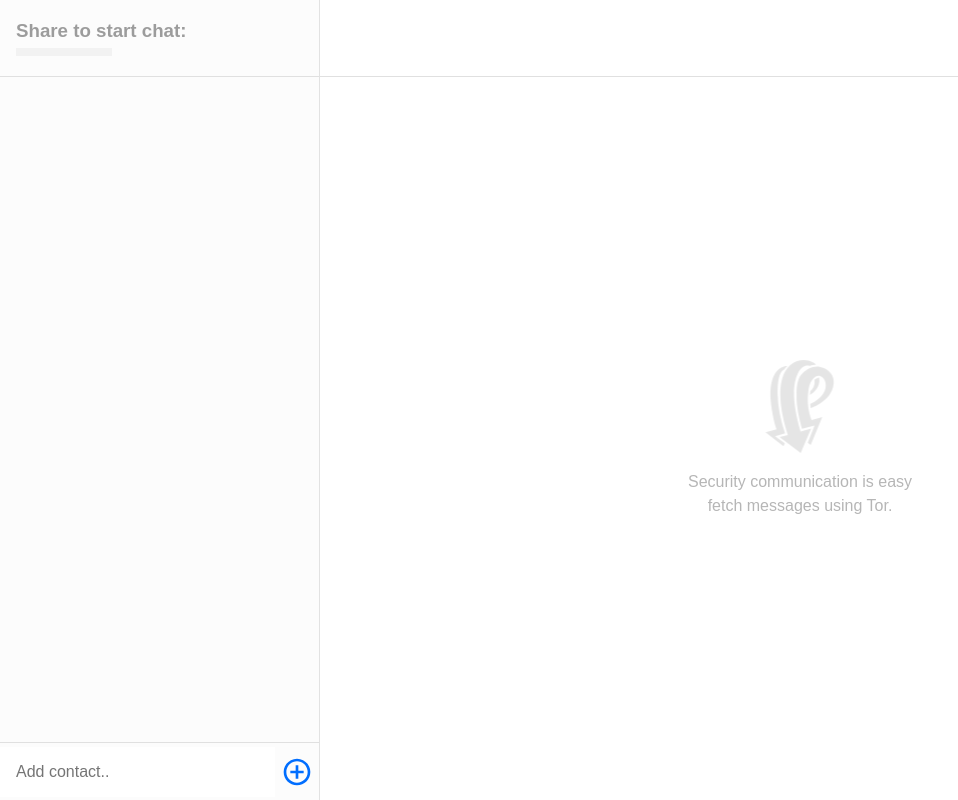
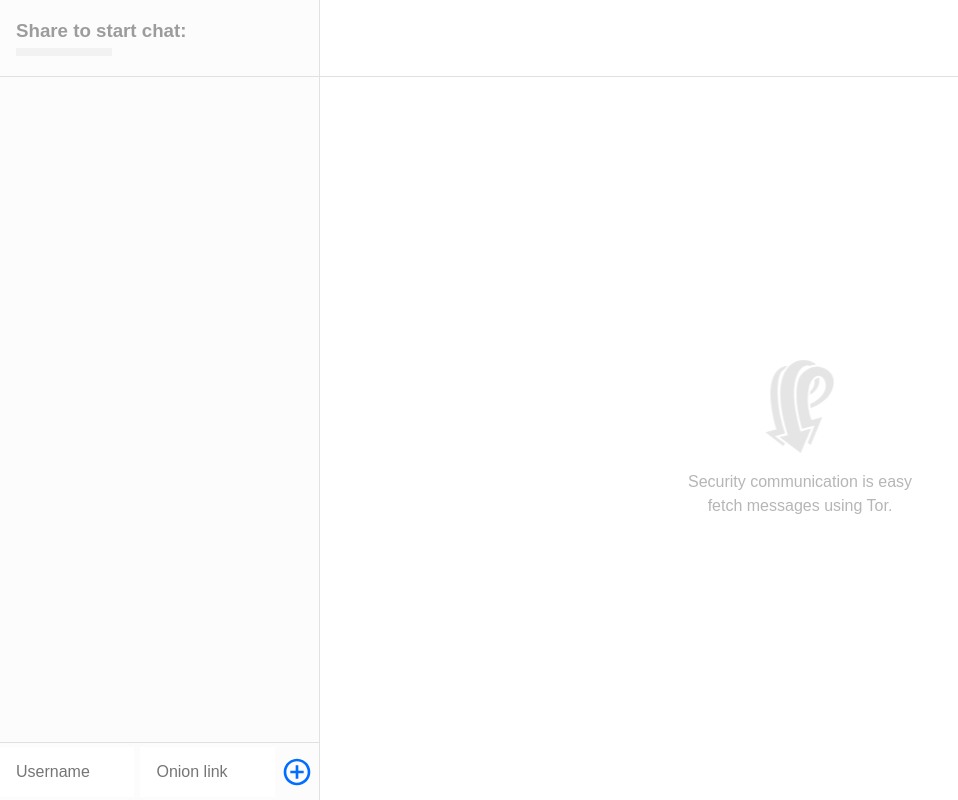
Before and after one commit to AlexGensek/TorGate, a React (Create React App) app in the folder tor-gate-ui/: page / in a window 1280 px wide. Shown: the whole page, without its empty margins (0-958 px from the left). Built offline with nearby package versions, Linux system fonts and the light colour scheme; no server answers.

Commit message:
ui: add user form

```diff
--- a/tor-gate-ui/src/View.js
+++ b/tor-gate-ui/src/View.js
@@ -162,8 +162,8 @@ class View extends React.Component {
             }
         },
 
-        addUser: (socket, onion) => {
-            socket.emit(commands.ADD_USER, onion);
+        addUser: (socket, username, onion) => {
+            socket.emit(commands.ADD_USER, {username: username, onion: onion});
         },
 
         getUsers: socket => {
@@ -247,8 +247,8 @@ class View extends React.Component {
                         current={current || {}}
                         actions={this.actions}
                     />
-                    <AddContactForm submit={(onion) => {
-                        addUser(socket, onion);
+                    <AddContactForm submit={(username, onion) => {
+                        addUser(socket, username, onion);
                     }}/>
 
                 </aside>
--- a/tor-gate-ui/src/components/AddContactForm/index.js
+++ b/tor-gate-ui/src/components/AddContactForm/index.js
@@ -1,21 +1,25 @@
 import React from 'react'
 import style from './index.module.css'
 
-export const AddContactForm = ({ submit }) => (
+export const AddContactForm = ({submit}) => (
     <form
         className={style.component}
         onSubmit={e => {
             e.preventDefault()
             submit({
-        onion: e.target[0].value
+                username: e.target[0].value,
+                onion: e.target[1].value,
             })
+
             e.target[0].value = ''
+            e.target[1].value = ''
         }}
     >
-    <input placeholder="Add contact.." type="text" required />
+        <input placeholder="Username" type="text" required/>
+        <input placeholder="Onion link" type="text" required/>
         <button type="submit">
             <svg>
-        <use xlinkHref="index.svg#add" />
+                <use xlinkHref="index.svg#add"/>
             </svg>
         </button>
     </form>
```
Lines whose indentation alone changed are shown as unchanged.
